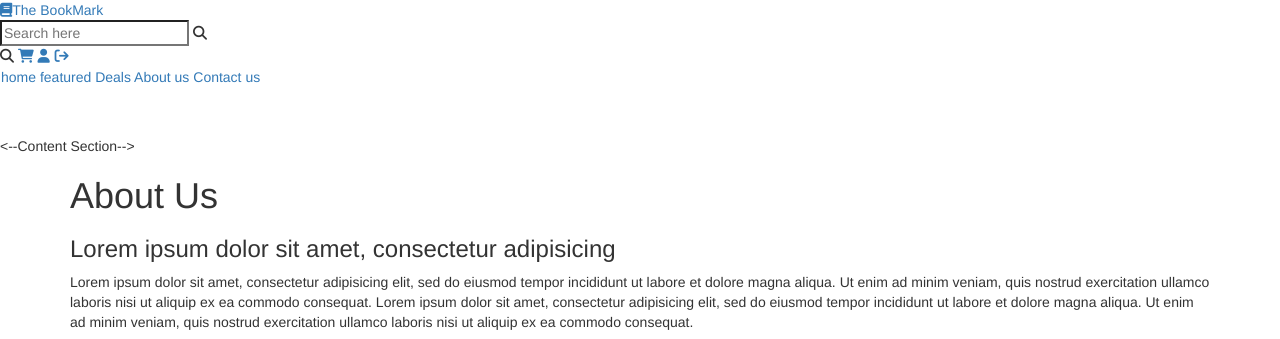
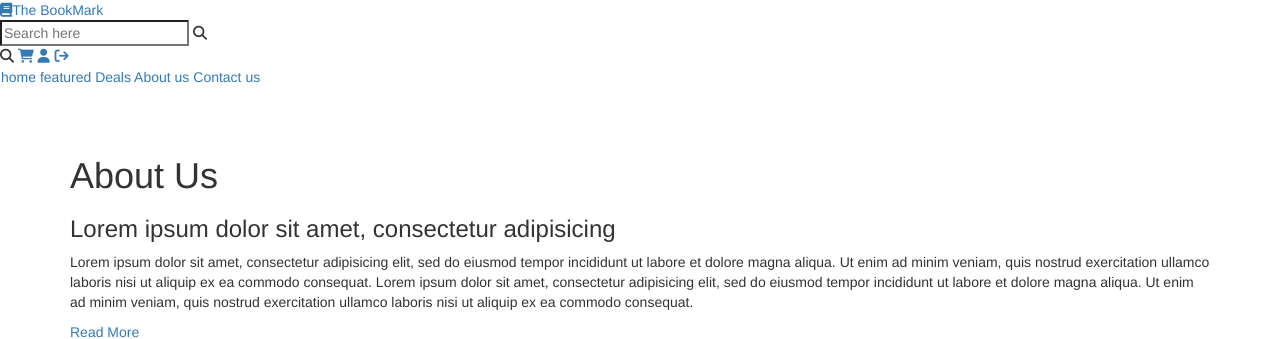
Before and after one commit to bhagyashree-j/Thebookmark, a PHP site: page /aboutus.php in a window 1280 px wide. Shown: the top 339 px of the page. Run offline with PHP 8.4, Linux system fonts and the light colour scheme; some libraries are stand-ins or nearby versions.

Commit message:
Update aboutus.php

```diff
--- a/PHP/aboutus.php
+++ b/PHP/aboutus.php
@@ -42,7 +42,7 @@
         </div>
 
 
-    <--Content Section-->
+    <!--Content Section-->
     </header>
     <div class="section">
 		<div class="container">
```
